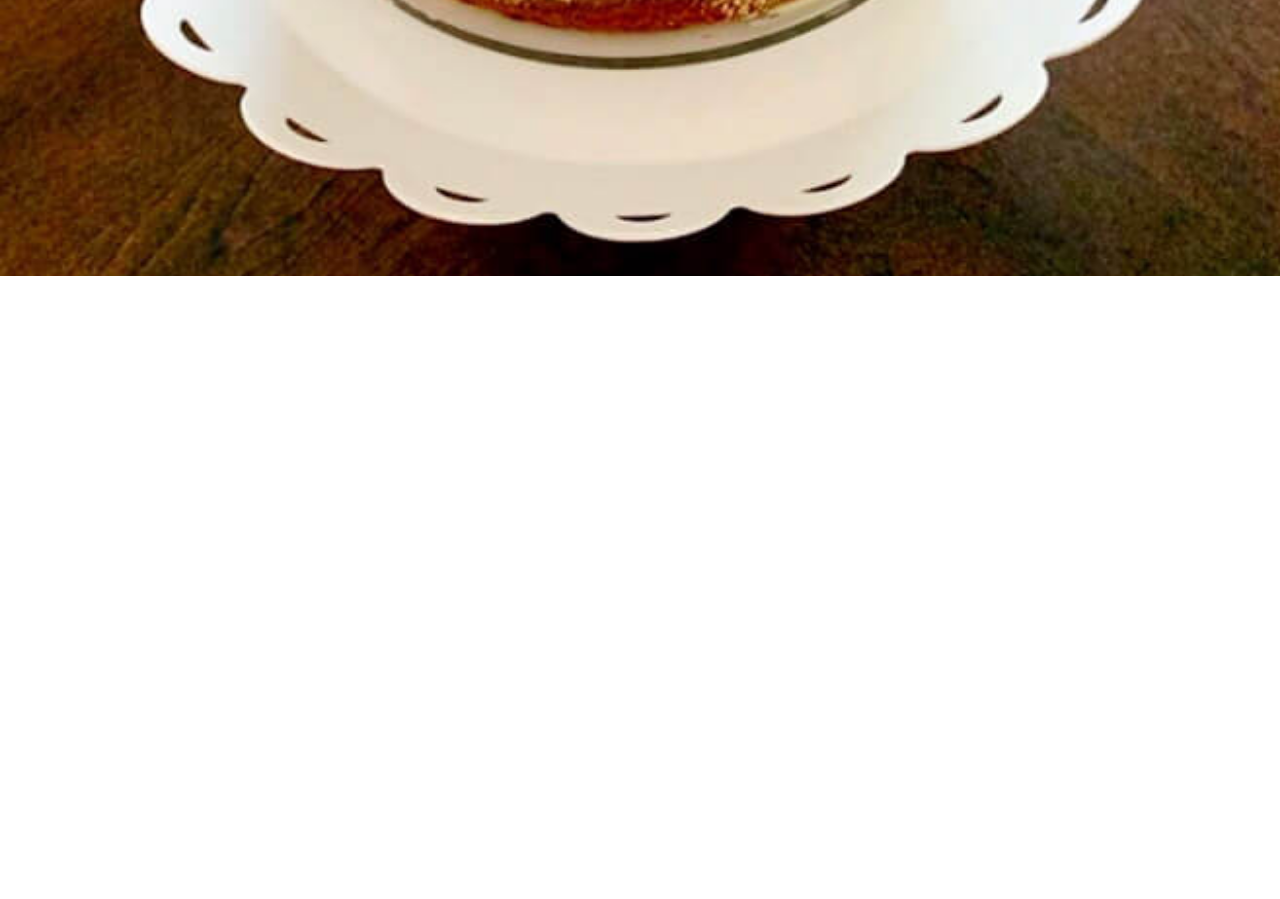
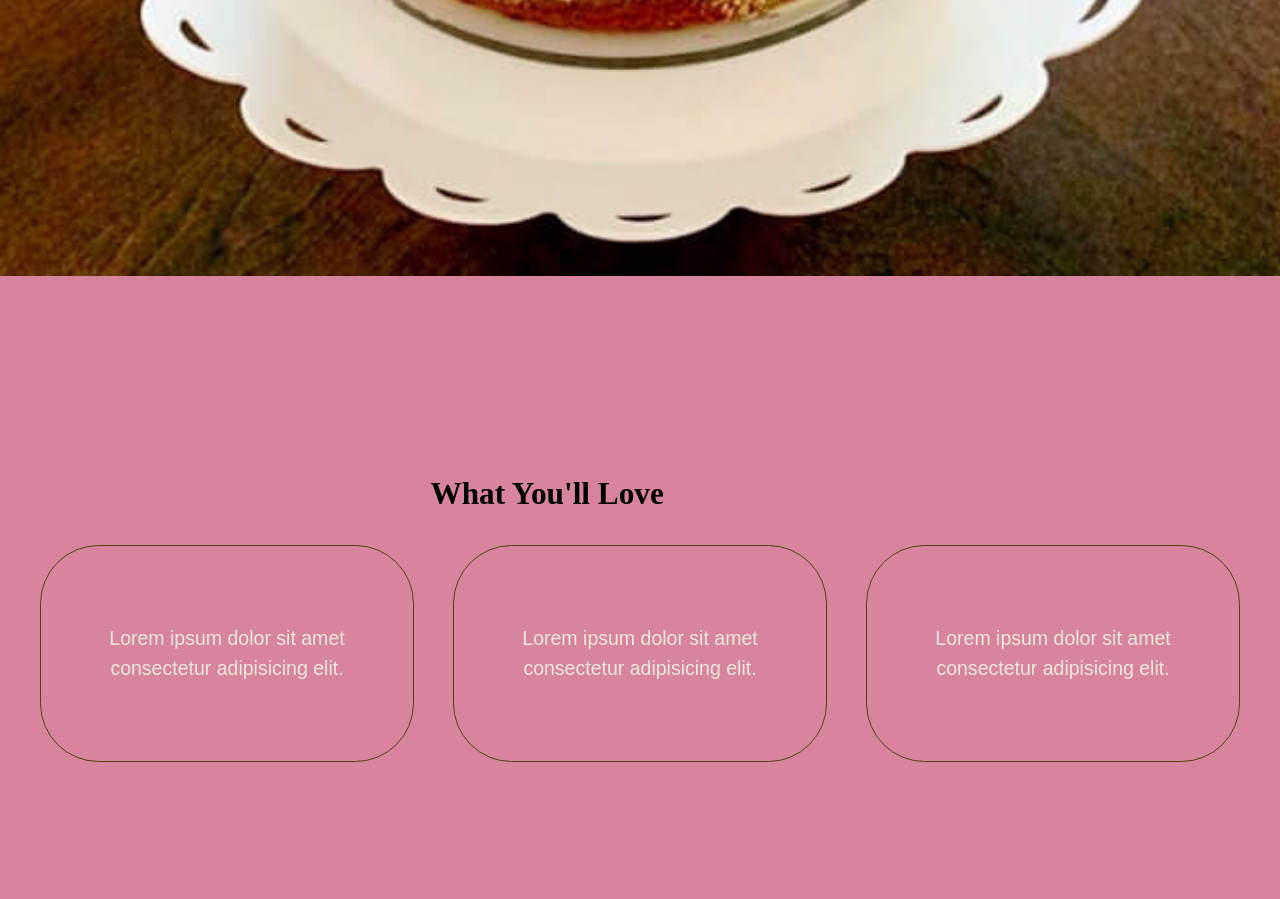
Before and after one commit to peanutbutterjlly/cakeShop, a plain HTML site: page index.html in a window 1280 px wide. Shown: the part 3491-4390 px from the top of the page. Before the commit the page ends 3767 px from the top, so only its background shows below. Drawn offline with Linux system fonts and the light colour scheme.

Commit message:
styling third section

```diff
--- a/index.html
+++ b/index.html
@@ -46,6 +46,14 @@
                 <img class="img-cake" src="/static/img/cake-2.JPG" alt="30th birthday cake">
             </div>
         </div>
+        <section class="examples text-center">
+            <h2>What You'll Love</h2>
+            <div class="row">
+                <article class="card">Lorem ipsum dolor sit amet consectetur adipisicing elit.</article>
+                <article class="card">Lorem ipsum dolor sit amet consectetur adipisicing elit.</article>
+                <article class="card">Lorem ipsum dolor sit amet consectetur adipisicing elit.</article>
+            </div>
+        </section>
     </main>
     <footer></footer>
 </body>
--- a/static/css/base.css
+++ b/static/css/base.css
@@ -21,9 +21,6 @@
   --font-size: clamp(0.9rem, calc(0.4vw + 0.9rem), 2rem);
   --line-height: 1.5;
   --measure: 70ch;
-
-  --big-block: 7rem;
-  --small-block: 2rem;
 
   --primary-color: #d8849e;
   --secondary-color: #544013;
--- a/static/css/style.css
+++ b/static/css/style.css
@@ -1,3 +1,8 @@
+:root {
+  --big-block: 7rem;
+  --small-block: 2rem;
+}
+
 header img {
   margin-inline: auto;
   max-height: 90vh;
@@ -11,12 +16,21 @@ section {
   padding-block: var(--big-block);
 }
 
-.wrapper {
+.row {
+  display: flex;
+  flex-wrap: wrap;
+  gap: var(--small-block);
+  justify-content: center;
   margin-inline: auto;
+  width: min(1200px, 95vw);
 }
 
 .text-center {
   text-align: center;
+}
+
+.wrapper {
+  margin-inline: auto;
 }
 
 .main {
@@ -63,6 +77,14 @@ section {
   margin-block: var(--small-block);
 }
 
+.card {
+  border: 1px solid var(--secondary-color);
+  border-radius: 3rem;
+  color: var(--tertiary-color);
+  flex: 1 0 300px;
+  padding: calc(var(--small-block) * 2) var(--small-block);
+}
+
 @media (max-width: 500px) {
   :root {
     --big-block: 5rem;
```
